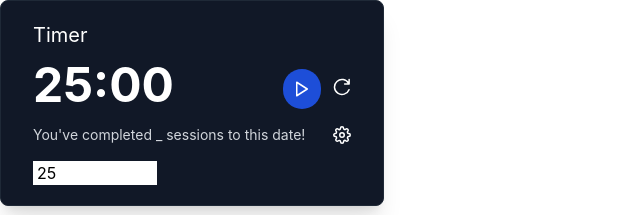
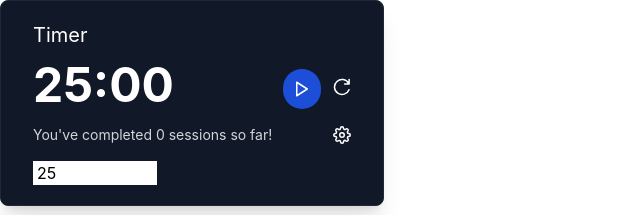
Before and after one commit to michvong/ghibli-pod, a React (Create React App) app: page /timer in a window 1280 px wide. Shown: the top 215 px of the page, without its empty margins (0-640 px from the left). Built offline with nearby package versions, Linux system fonts and the light colour scheme.

Commit message:
Count pomodoro sessions

```diff
--- a/src/components/tools/Timer.js
+++ b/src/components/tools/Timer.js
@@ -17,11 +17,15 @@ export default function Timer() {
     const [formattedTime, setFormattedTime] = useState(DEFAULT_FORMATTED_TIME);
     const [inputMinutes, setInputMinutes] = useState(DEFAULT_INPUT_MINUTES);
 
+    const [pomodoroSessions, setPomodoroSessions] = useState(0);
+
     useEffect(() => {
         if (timerLengthInSeconds === 0) {
             setIsPlaying(false);
             clearInterval(intervalId);
-            setTimerLengthInSeconds(DEFAULT_TIMER_LENGTH);
+            // setTimerLengthInSeconds(DEFAULT_TIMER_LENGTH);
+            setPomodoroSessions(pomodoroSessions + 1);
+            console.log("Timer completed!");
         }
     }, [timerLengthInSeconds, intervalId]);
 
@@ -62,7 +66,7 @@ export default function Timer() {
     - this button will ONLY work if timer is 0 and NOT currently running (use boolean?)
     */
     const onRestartClick = () => {
-        if (isPlaying !== true) {
+        if (isPlaying !== true && timerLengthInSeconds === 0) {
             setTimerLengthInSeconds(inputMinutes * 60);
         }
     }
@@ -125,7 +129,7 @@ export default function Timer() {
 
             <div class="flex justify-between">
                 <p class="mt-4 text-sm text-gray-300">
-                    You've completed _ sessions to this date!
+                    You've completed {pomodoroSessions} sessions so far!
                 </p>
 
                 <button type="button" class="mt-4">
```
